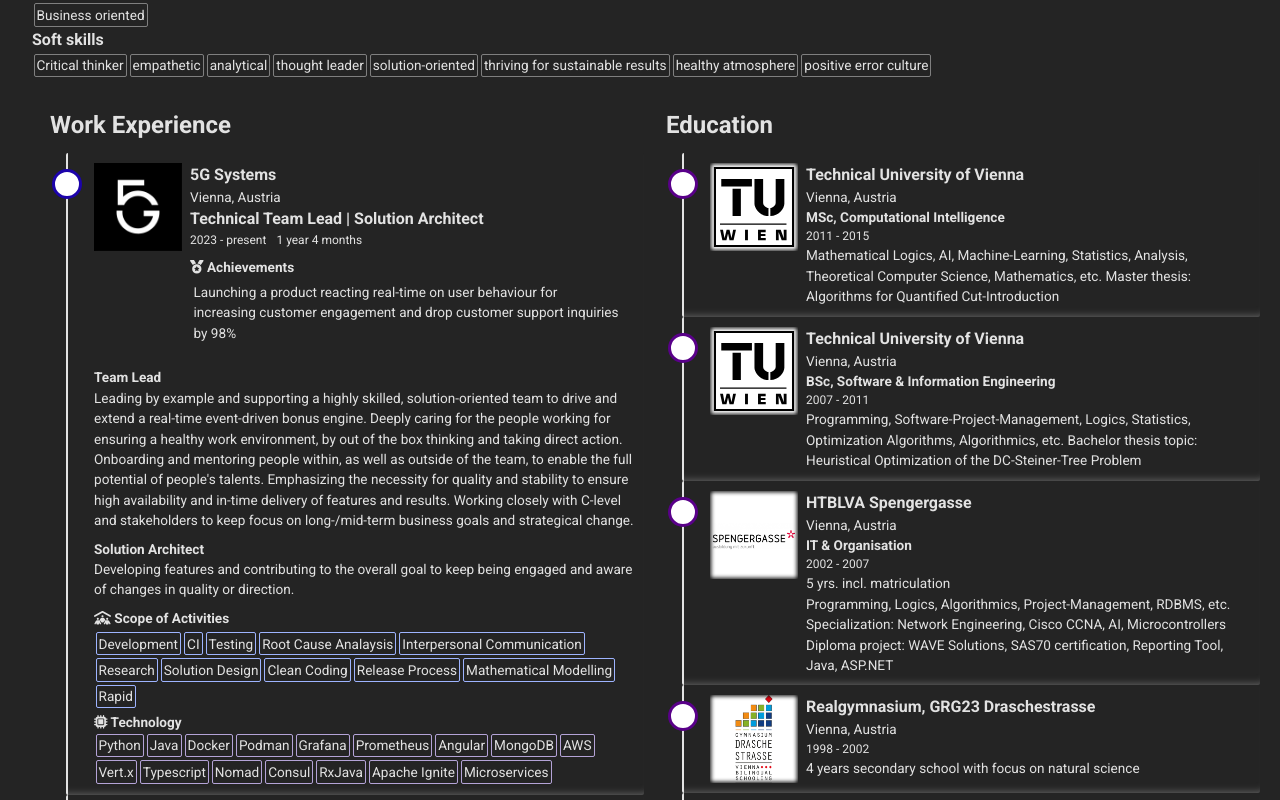
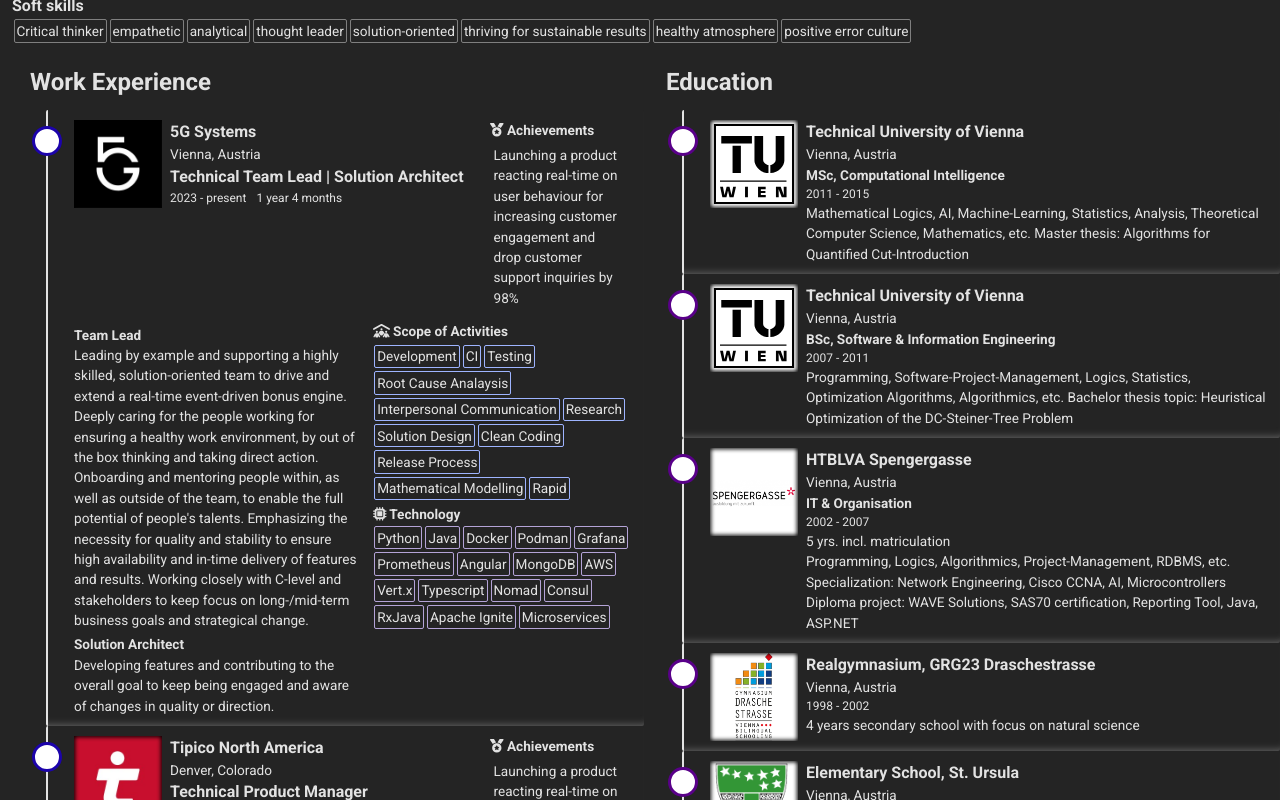
Before and after one commit to DarwinsBuddy/darwinsbuddy.github.io, a React (Vite) app: page / in a window 1280 px wide. Shown: the part 380-1180 px from the top of the page. Built offline with nearby package versions, Linux system fonts and the light colour scheme.

Commit message:
Rearrange work info to save space

```diff
--- a/src/App.css
+++ b/src/App.css
@@ -18,7 +18,7 @@
 }
 
 .content {
-  margin: 1.5rem;
+  margin: 1rem 0.25rem;
 }
 
 .container {
--- a/src/App.tsx
+++ b/src/App.tsx
@@ -13,10 +13,10 @@ function App() {
           <AboutMe />
         </div>
         <div className="split-view row">
-        <div className="col mt-1 split-view-col">
+        <div className="col split-view-col">
             <Work />
           </div>
-          <div className="col mt-1 split-view-col">
+          <div className="col split-view-col">
             <Education />
           </div>
         </div>
--- a/src/components/work/work.css
+++ b/src/components/work/work.css
@@ -11,7 +11,7 @@
 }
 
 .work-info {
-  min-width: 20rem;
+  flex-basis: 20rem;
   padding: 0 0.5rem 0.5rem 0;
 }
 
@@ -36,8 +36,9 @@
 }
 
 .achievements-container {
-  flex-basis: 30rem;
+  flex-basis: 15rem;
   padding: 0 0.5rem 0.5rem 0;
+  flex: 1;
 }
 
 .achievements {
@@ -59,12 +60,18 @@
 }
 
 .projects {
-  margin-top: 0.25rem;
+  flex: 2;
+  flex-basis: 15rem;
+}
+
+.additional-info {
+  flex: 1;
+  flex-basis: 15rem;
 }
 
 .project {
   display: flex;
-  margin-top: 0.5rem;
+  margin-top: 0.25rem;
 }
 
 .title {
--- a/src/components/work/work.tsx
+++ b/src/components/work/work.tsx
@@ -146,7 +146,9 @@ function renderTech(tech?: string[]) {
           <FontAwesomeIcon icon={faMicrochip} /> Technology
         </h4>
         <div className="tech">
-          {tech.map((t: string, i: number) => renderTag(t, `${i}`, "tech", "tech"))}
+          {tech.map((t: string, i: number) =>
+            renderTag(t, `${i}`, "tech", "tech")
+          )}
         </div>
       </div>
     );
@@ -182,17 +184,17 @@ function renderWork(work: Work): JSX.Element {
                   <div className="duration">{work.duration}</div>
                 </div>
               </div>
-              <div className="achievements-container">{renderAchievements(work.achievements)}</div>
+              <div className="achievements-container">
+                {renderAchievements(work.achievements)}
               </div>
             </div>
           </div>
-        <div className="timeline-body row">
-          <div className="col flex-grow-1">
+        </div>
+        <div className="timeline-body row flex-wrap">
           {renderProjects(work.projects)}
-            <div className="mt-1">
+          <div className="additional-info">
             {renderScope(work.scope)}
             {renderTech(work.tech)}
-            </div>
           </div>
         </div>
       </div>
@@ -205,9 +207,7 @@ function renderWork(work: Work): JSX.Element {
       >
         <div className="timeline-head">
           <div className="row">
-            <div className="col">
-              {renderLogo(work.logo, work.link)}
-            </div>
+            <div className="col">{renderLogo(work.logo, work.link)}</div>
             <div className="col">
               <p className="title">
                 <b>{work.title}</b>
@@ -242,7 +242,6 @@ export interface WorkProps {
 }
 
 export function Work(props: WorkProps) {
-
   const [count, setCount] = useState(props.count || 100);
 
   return (
@@ -254,11 +253,16 @@ export function Work(props: WorkProps) {
             <div className="container">
               <div className="timeline">
                 {generateView(count)}
-                {renderIf(() => data.length > count,
-                  () => <div className="button-link">
+                {renderIf(
+                  () => data.length > count,
+                  () => (
+                    <div className="button-link">
                       <a onClick={() => setCount(100)}>More...</a>
-                    </div>,
-                  () => <></>
+                    </div>
+                  ),
+                  () => (
+                    <></>
+                  )
                 )}
               </div>
             </div>
--- a/src/index.css
+++ b/src/index.css
@@ -200,6 +200,10 @@ body::-webkit-scrollbar-thumb {
   margin-top: 0.5rem;
 }
 
+.flex-wrap {
+  flex-wrap: wrap;
+}
+
 .section {
   margin: 0 1rem;
 }
```
Lines whose indentation alone changed are shown as unchanged.
